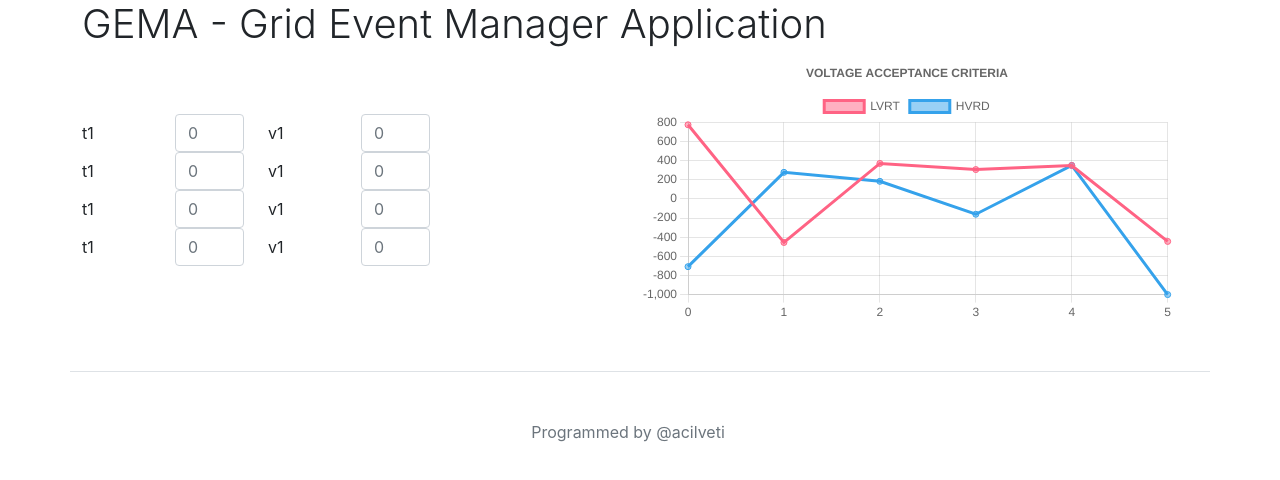
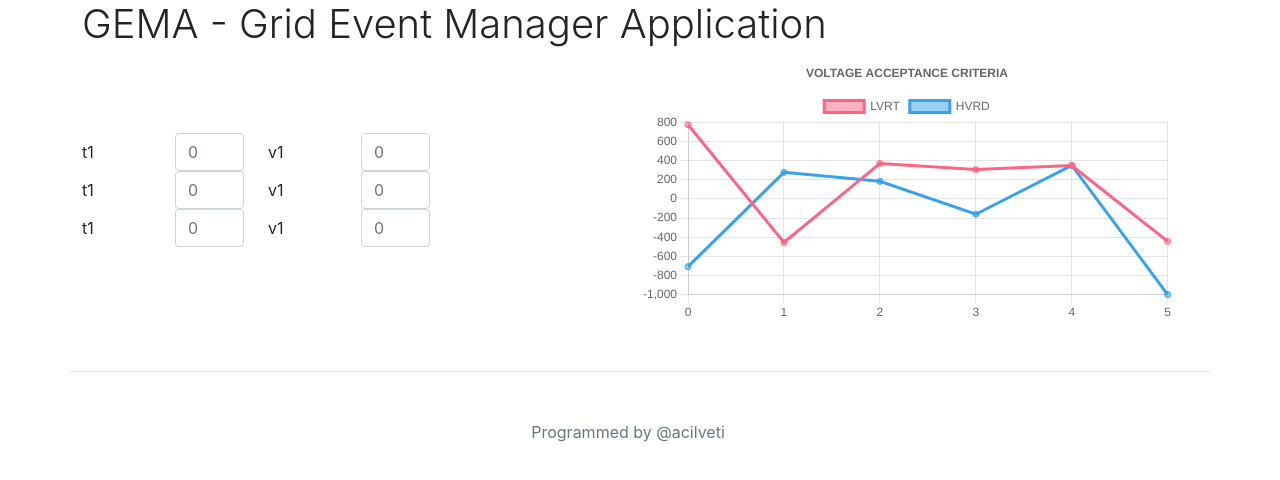
Before and after one commit to acilveti/grid-event-manager, a React (Create React App) app in the folder grid-event-manager/: page / in a window 1280 px wide. Shown: the top 480 px of the page. Built offline with nearby package versions, Linux system fonts and the light colour scheme.

Commit message:
created component FormTimeVoltage

```diff
--- /dev/null
+++ b/grid-event-manager/src/FormTimeVoltage.js
@@ -0,0 +1,24 @@
+import React, {Component} from 'react'
+
+class FormTimeVoltage extends Component {
+    constructor(props){
+        super(props)
+    }
+
+    render (){
+        return (
+        <div className="form-group row">
+            <label htmlFor="inputnumber3" className="col-sm-2 col-form-label">t1</label>
+            <div className="col-sm-2">
+                <input type="number" className="form-control" id="inputnumber3" placeholder="0" />
+            </div>
+            <label htmlFor="inputnumber3" className="col-sm-2 col-form-label">v1</label>
+            <div className="col-sm-2">
+                <input type="number" className="form-control" id="inputnumber3" placeholder="0" />
+            </div>
+        </div>
+        );
+    }
+}
+
+export default FormTimeVoltage;
--- a/grid-event-manager/src/ProfileData.js
+++ b/grid-event-manager/src/ProfileData.js
@@ -1,4 +1,5 @@
 import React, {Component} from 'react'
+import  FormTimeVoltage from './FormTimeVoltage'
 
 class ProfileData extends Component {
     constructor(props) {
@@ -8,50 +9,9 @@ class ProfileData extends Component {
     render() {
         return (
             <div >
-                <div className="form-group row">
-                    <label htmlFor="inputnumber3" className="col-sm-2 col-form-label">t1</label>
-                    <div className="col-sm-2">
-                        <input type="number" className="form-control" id="inputnumber3" placeholder="0" />
-                    </div>
-                    <label htmlFor="inputnumber3" className="col-sm-2 col-form-label">v1</label>
-                    <div className="col-sm-2">
-                        <input type="number" className="form-control" id="inputnumber3" placeholder="0" />
-                    </div>
-                </div>
-                <div className="form-group row">
-                    <label htmlFor="inputnumber3" className="col-sm-2 col-form-label">t1</label>
-                    <div className="col-sm-2">
-                        <input type="number" className="form-control" id="inputnumber3" placeholder="0" />
-                    </div>
-                    <label htmlFor="inputnumber3" className="col-sm-2 col-form-label">v1</label>
-                    <div className="col-sm-2">
-                        <input type="number" className="form-control" id="inputnumber3" placeholder="0" />
-                    </div>
-                </div>
-                <div className="form-group row">
-                    <label htmlFor="inputnumber3" className="col-sm-2 col-form-label">t1</label>
-                    <div className="col-sm-2">
-                        <input type="number" className="form-control" id="inputnumber3" placeholder="0" />
-                    </div>
-                    <label htmlFor="inputnumber3" className="col-sm-2 col-form-label">v1</label>
-                    <div className="col-sm-2">
-                        <input type="number" className="form-control" id="inputnumber3" placeholder="0" />
-                    </div>
-                </div>
-                <div className="form-group row">
-                    <label htmlFor="inputnumber3" className="col-sm-2 col-form-label">t1</label>
-                    <div className="col-sm-2">
-                        <input type="number" className="form-control" id="inputnumber3" placeholder="0" />
-                    </div>
-                    <label htmlFor="inputnumber3" className="col-sm-2 col-form-label">v1</label>
-                    <div className="col-sm-2">
-                        <input type="number" className="form-control" id="inputnumber3" placeholder="0" />
-                    </div>
-                </div>
-
-
-
-
+                <FormTimeVoltage />
+                <FormTimeVoltage />
+                <FormTimeVoltage />
             </div>
         );
     }
```
